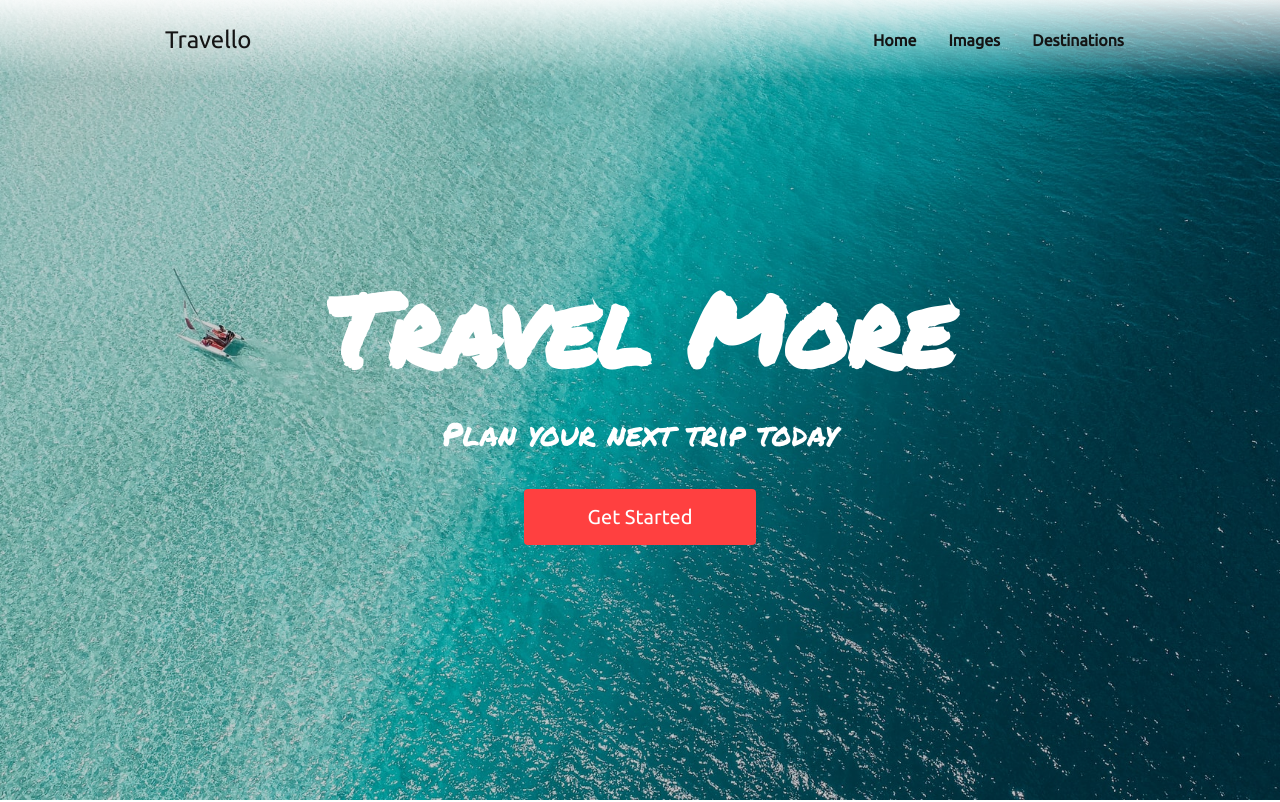
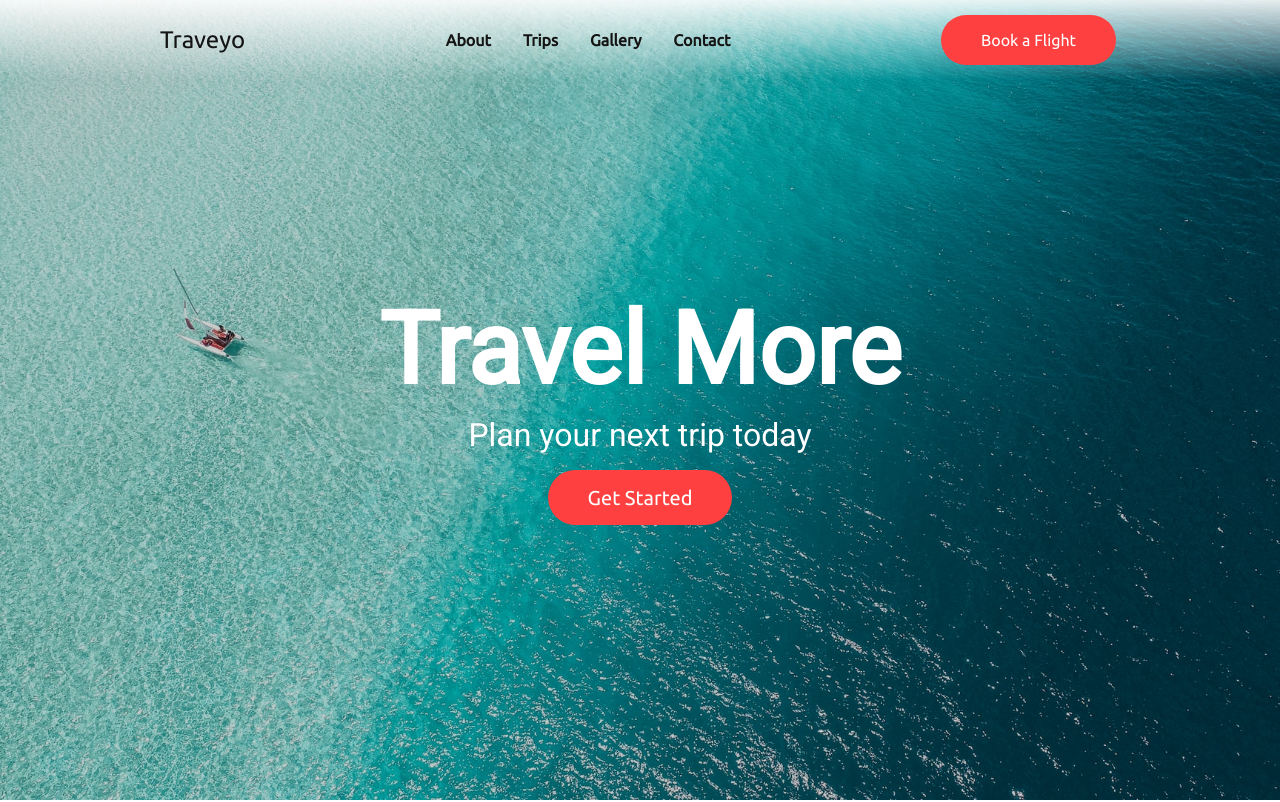
Before and after one commit to mikaelajoelle/gatsby-travel-website, a Gatsby site: page / in a window 1280 px wide. Shown: the top 802 px of the page. Built offline with nearby package versions, Linux system fonts and the light colour scheme; Gatsby itself is replaced by a stand-in of ours.

Commit message:
modifying navigation menu

```diff
--- a/gatsby-config.js
+++ b/gatsby-config.js
@@ -1,7 +1,7 @@
 module.exports = {
   siteMetadata: {
-    title: `Gatsby Default Starter`,
-    description: `Kick off your next, great Gatsby project with this default starter. This barebones starter ships with the main Gatsby configuration files you might need.`,
+    title: `Gatsby Travel Website`,
+    description: `Travel website showcasing the best travel destinations online.`,
     author: `@gatsbyjs`,
   },
   plugins: [
--- a/src/components/ButtonElements.js
+++ b/src/components/ButtonElements.js
@@ -1,22 +1,25 @@
 import styled from 'styled-components';
+import {Link} from "gatsby";
 
-export const Button = styled.button`
+export const Button = styled(Link)`
     border-radius: 4px;
     background: ${({ primary }) => ( primary ? "#ff4040" :
     "#0467FB" )};
     white-space: no-wrap;
-    padding: ${({ big }) => (big ? "16px 64px" :
-    "10px 20px")};
+    padding: ${({ big }) => (big ? "16px 40px" :
+    "10px 32px")};
     color: #fff;
     font-size: ${({ fontBig }) => (fontBig? "20px" :
     "16px")};
     outline: none;
     border: none;
     cursor: pointer;
+    text-decoration: none;
+    transition: 0.3s !important!;
+    border-radius: ${({round}) => (round? '50px' : 'none')};
     font-family: "Ubuntu", sans-serif;
 
     &:hover{
-        transition: all 0.3s ease-out;
         background: ${({ primary }) => ( primary ? "#0467FB" :
         "#ff4040" )};
     }
--- a/src/components/Footer/index.js
+++ b/src/components/Footer/index.js
@@ -8,9 +8,9 @@ const Footer = () => {
             <SocialMedia>
                 <SocialMediaWrap>
                     <SocialLogo to="/">
-                        Travello
+                        Traveyo
                     </SocialLogo>
-                    <WebsiteRights>Travello © {new Date().getFullYear()}
+                    <WebsiteRights>Traveyo © {new Date().getFullYear()}
                     </WebsiteRights>
                     <SocialIcons>
                         <SocialIconLink href="/" target="_blank" aria-label="Facebook">
--- a/src/components/HeroSection/index.js
+++ b/src/components/HeroSection/Hero.js
@@ -9,7 +9,7 @@ function HeroSection() {
             <p>Plan your next trip today</p>
             <div className="hero-btns">
                 {/* including props from styled components */}
-                <Button fontBig big primary>
+                <Button fontBig big primary round>
                     Get Started
                 </Button>
             </div>
--- a/src/components/Navbar/index.js
+++ b/src/components/Navbar/NavBar.js
@@ -1,7 +1,9 @@
 import React, { useState, useEffect } from 'react';
 import { FaBars, FaTimes } from 'react-icons/fa';
 import { IconContext } from 'react-icons/lib';
-import { Nav, NavbarContainer, NavLogo, MobileIcon, NavMenu, NavItem, NavLinks } from './NavbarElements';
+import { Nav, NavbarContainer, NavLogo, MobileIcon, NavMenu, NavLink, NavBtn } from './NavbarElements';
+import { menuData } from "../data/MenuData";
+import { Button } from "../ButtonElements";
 
 const Navbar = () => {
 
@@ -33,22 +35,21 @@ const Navbar = () => {
                 <Nav active={scroll} click={click}>
                     <NavbarContainer>
                         <NavLogo to="/">
-                            Travello
+                            Traveyo
                         </NavLogo>
                         <MobileIcon onClick={handleClick}>
                                 {click ? <FaTimes /> : <FaBars />}
                         </MobileIcon>
-                        <NavMenu onClick={handleClick} click={click}>
-                            <NavItem>
-                                <NavLinks to="/">Home</NavLinks>
-                            </NavItem>
-                            <NavItem>
-                                <NavLinks to="/images">Images</NavLinks>
-                            </NavItem>
-                            <NavItem>
-                                <NavLinks to="/destinations">Destinations</NavLinks>
-                            </NavItem>
+                        <NavMenu>
+                           { menuData.map((item, index) => (
+                               <NavLink to={item.link} key={index}>
+                                   {item.title}
+                               </NavLink>
+                           )) }
                         </NavMenu>
+                        <NavBtn>
+                            <Button primary="true" big="true" round="true">Book a Flight</Button>
+                        </NavBtn>
                     </NavbarContainer>
                 </Nav>
             </IconContext.Provider>
--- a/src/components/Navbar/NavBarElements.js
+++ b/src/components/Navbar/NavBarElements.js
@@ -14,10 +14,7 @@ export const Nav = styled.nav`
     z-index: 999;
 
     @media screen and (max-width: 960px) {
-        background: ${({ click, active }) => (click ? "#fff" :
-        active ? "#fff" :
-        "linear-gradient(to bottom, rgba(255, 255, 255, 0.9) 0%, rgba(255, 255, 255, 0)) 100%")};
-        transition: 0.8s all ease;
+        background: #fff;
     }
 `
 
@@ -38,7 +35,7 @@ export const NavLogo = styled(Link)`
     font-size: 1.5rem;
     display: flex;
     align-items: center;
-    margin-left: 25px;
+    margin-left: 20px;
     font-family: "Ubuntu", sans-serif;
 `
 
@@ -61,6 +58,7 @@ export const NavMenu = styled.ul`
     align-items: center;
     list-style: none;
     text-align: center;
+    margin-right: 10px;
 
     @media screen and (max-width: 960px) {
         display: flex;
@@ -72,19 +70,12 @@ export const NavMenu = styled.ul`
         opacity: 1;
         transition: all 0.2s ease;
         background: #fff;
+        margin-right: 0;
 
     }
 `
 
-export const NavItem = styled.li`
-    height: 80px;
-
-    @media screen and (max-width: 960px) {
-        width: 100%;
-    }
-`
-
-export const NavLinks = styled(Link)`
+export const NavLink = styled(Link)`
     color: #141414;
     display: flex;
     align-items: center;
@@ -107,3 +98,13 @@ export const NavLinks = styled(Link)`
         }
     }
 `
+
+export const NavBtn = styled.div`
+    display: flex;
+    align-items: center;
+    margin-right: 24px;
+
+    @media screen and (max-width: 960px){
+        display: none;
+    }
+`
--- /dev/null
+++ b/src/components/data/MenuData.js
@@ -0,0 +1,6 @@
+export const menuData = [
+    { title: "About", link: "/about" },
+    { title: "Trips", link: "/destinations" },
+    { title: "Gallery", link: "/images" },
+    { title: "Contact", link: "/contact" },
+]
--- a/src/components/layout.css
+++ b/src/components/layout.css
@@ -1,4 +1,4 @@
-@import url('https://fonts.googleapis.com/css2?family=Permanent+Marker&display=swap');
+@import url('https://fonts.googleapis.com/css2?family=Roboto&display=swap');
 @import url('https://fonts.googleapis.com/css2?family=Ubuntu&display=swap');
 
 *{
@@ -8,7 +8,7 @@
 }
 
 h1, p{
-  font-family: "Permanent Marker", cursive;
+  font-family: "Roboto", sans-serif;
 }
 
 .destinations{
--- a/src/components/layout.js
+++ b/src/components/layout.js
@@ -7,7 +7,7 @@
 
 import * as React from "react";
 import "./layout.css";
-import Navbar from './Navbar';
+import Navbar from './Navbar/NavBar';
 import Footer from "./Footer";
 
 const Layout = ({ children }) => {
--- a/src/pages/index.js
+++ b/src/pages/index.js
@@ -1,5 +1,5 @@
 import * as React from "react";
-import HeroSection from "../components/HeroSection";
+import HeroSection from "../components/HeroSection/Hero";
 import Image from "../components/image";
 
 import Layout from "../components/layout";
```
